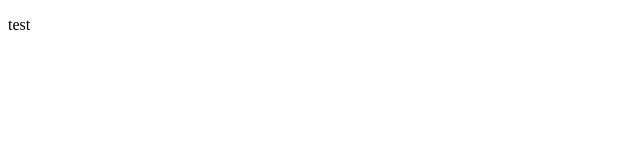
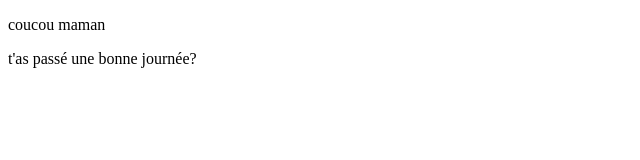
Before and after one commit to startfeed/site, a plain HTML site: page index.html in a window 1280 px wide. Shown: the whole page, without its empty margins (0-640 px from the left). Drawn offline with Linux system fonts and the light colour scheme.

Commit message:
Update index.html

```diff
--- a/index.html
+++ b/index.html
@@ -6,7 +6,8 @@
         }
     </style>
     <head>
-        <p>test</p>
+        <p>coucou maman</p>
+        t'as passé une bonne journée?
     </head>
 
 </html>
```
